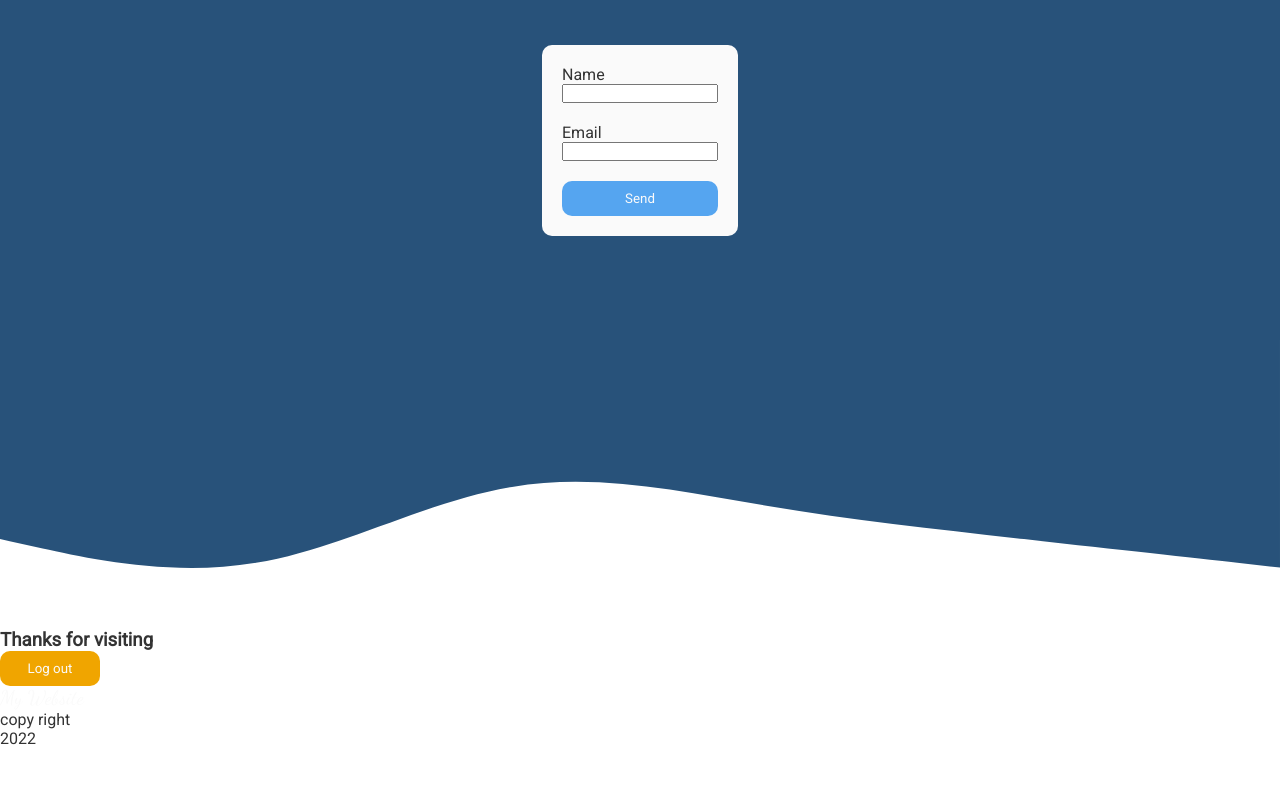
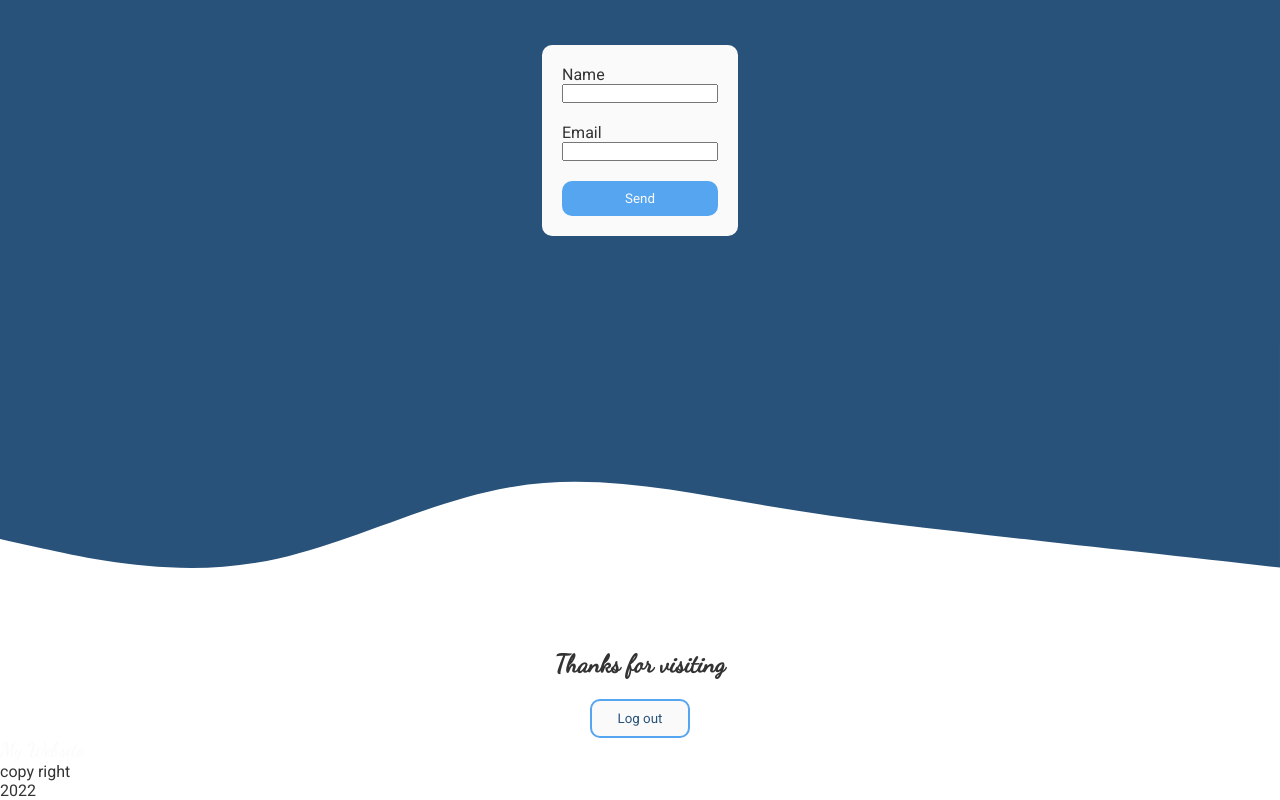
Before and after one commit to Big-Huw100/nology-coursework, a plain HTML site: page development/webdFundamentals/sass-bem/index.html in a window 1280 px wide. Shown: the part 984-1784 px from the top of the page. Before the commit the page ends 1732 px from the top, so only its background shows below. Drawn offline with Linux system fonts and the light colour scheme.

Commit message:
styled the farewell section

```diff
--- a/development/webdFundamentals/sass-bem/_components.scss
+++ b/development/webdFundamentals/sass-bem/_components.scss
@@ -26,6 +26,12 @@
     &--form {
         width: 100%;
         background-color: $color-primary-light;
+    }
+
+    &--farewell {
+        background-color: $color-white;
+        color: $color-primary;
+        border: 2px solid $color-primary-light;
     }
 }
 
@@ -63,3 +69,16 @@
         margin-bottom: 20px;
     }
 }
+
+.farewell {
+    display: flex;
+    flex-direction: column;
+    justify-content: center;
+    align-items: center;
+
+    &__message {
+        font-family: $font-display;
+        font-size: 25px;
+        margin: 20px 0;
+    }
+}
--- a/development/webdFundamentals/sass-bem/_layout.scss
+++ b/development/webdFundamentals/sass-bem/_layout.scss
@@ -12,3 +12,7 @@
     justify-content: center;
     align-items: center;
 }
+
+.footer {
+
+}
```
Also changed, not shown: development/webdFundamentals/sass-bem/main.css.
